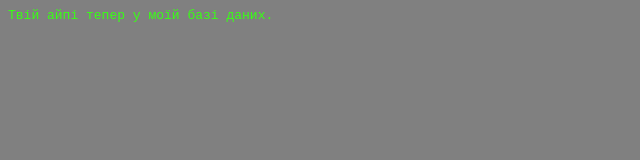
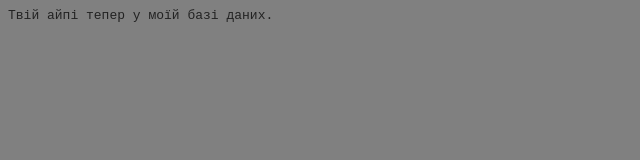
Before and after one commit to dentuwu/my-site, a plain HTML site: page index.html in a window 1280 px wide. Shown: the whole page, without its empty margins (0-640 px from the left). Drawn offline with Linux system fonts and the light colour scheme.

Commit message:
Update index.html

```diff
--- a/index.html
+++ b/index.html
@@ -6,7 +6,7 @@
         background-color: #808080;
         }
       pre {
-        color: #37ff14;
+        color: #222222;
         }
       </style>
     </head>
```
